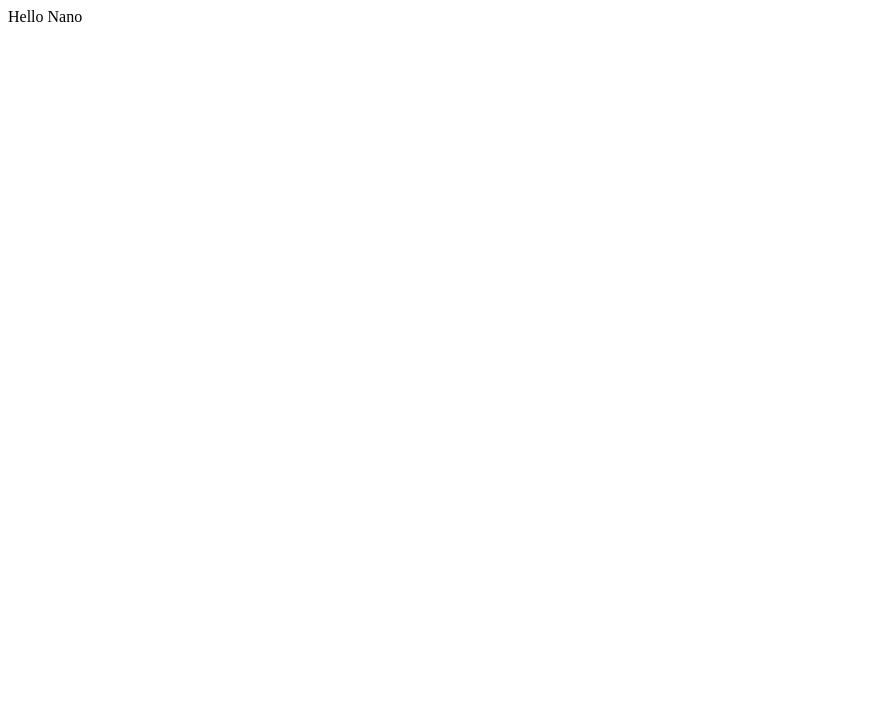
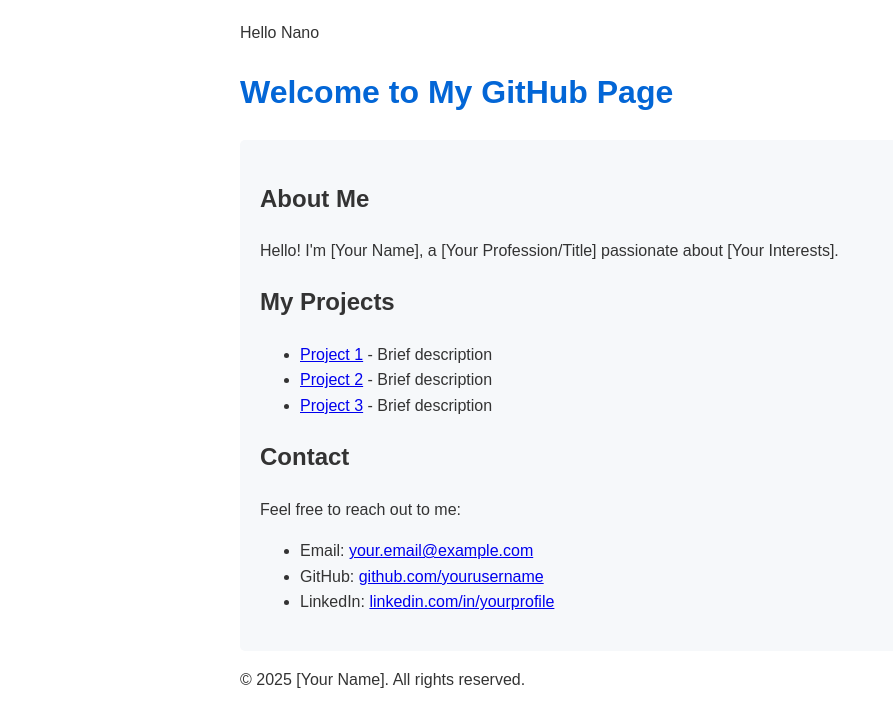
Before and after one commit to zhouwinnielu/zhouwinnielu.github.io, a plain HTML site: page index.html in a window 1280 px wide. Shown: the whole page, without its empty margins (0-893 px from the left). Drawn offline with Linux system fonts and the light colour scheme.

Commit message:
Update index.html

```diff
--- a/index.html
+++ b/index.html
@@ -1 +1,57 @@
 Hello Nano
+<!DOCTYPE html>
+<html lang="en">
+<head>
+    <meta charset="UTF-8">
+    <meta name="viewport" content="width=device-width, initial-scale=1.0">
+    <title>Welcome to My GitHub Page</title>
+    <style>
+        body {
+            font-family: Arial, sans-serif;
+            line-height: 1.6;
+            color: #333;
+            max-width: 800px;
+            margin: 0 auto;
+            padding: 20px;
+        }
+        h1 {
+            color: #0366d6;
+        }
+        .container {
+            background-color: #f6f8fa;
+            border-radius: 5px;
+            padding: 20px;
+            margin-top: 20px;
+        }
+    </style>
+</head>
+<body>
+    <header>
+        <h1>Welcome to My GitHub Page</h1>
+    </header>
+
+    <div class="container">
+        <h2>About Me</h2>
+        <p>Hello! I'm [Your Name], a [Your Profession/Title] passionate about [Your Interests].</p>
+
+        <h2>My Projects</h2>
+        <ul>
+            <li><a href="#">Project 1</a> - Brief description</li>
+            <li><a href="#">Project 2</a> - Brief description</li>
+            <li><a href="#">Project 3</a> - Brief description</li>
+        </ul>
+
+        <h2>Contact</h2>
+        <p>Feel free to reach out to me:</p>
+        <ul>
+            <li>Email: <a href="mailto:your.email@example.com">your.email@example.com</a></li>
+            <li>GitHub: <a href="https://github.com/yourusername">github.com/yourusername</a></li>
+            <li>LinkedIn: <a href="https://www.linkedin.com/in/yourprofile">linkedin.com/in/yourprofile</a></li>
+        </ul>
+    </div>
+
+    <footer>
+        <p>&copy; 2025 [Your Name]. All rights reserved.</p>
+    </footer>
+</body>
+</html>
```
